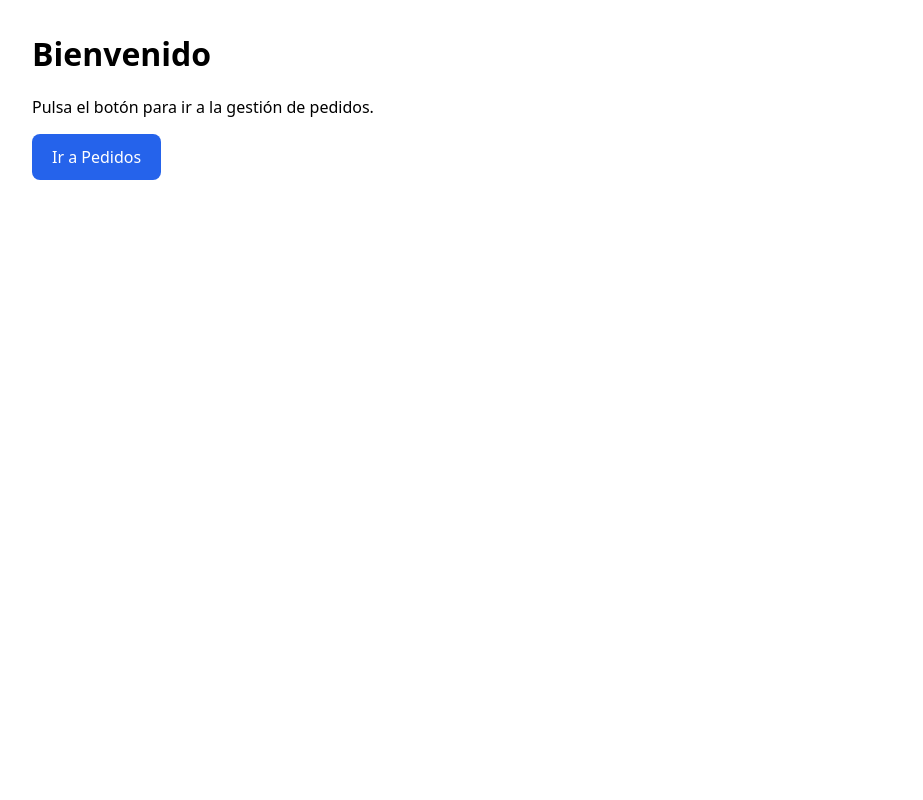
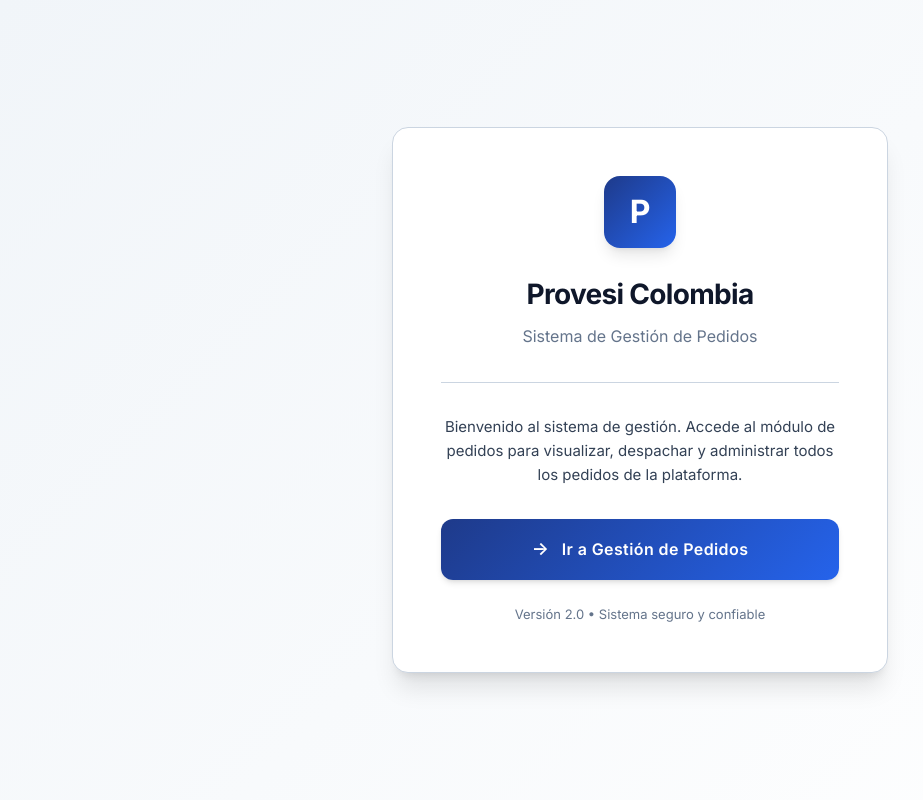
Before and after one commit to mr-torres-d-ojedas/Sprint2, a Django app: page / in a window 1280 px wide. Shown: the whole page, without its empty margins (0-923 px from the left). Run offline with Django 4.2, Linux system fonts and the light colour scheme.

Commit message:
PrincipalGUI

```diff
--- a/provesi/templates/provesi/principal.html
+++ b/provesi/templates/provesi/principal.html
@@ -2,17 +2,199 @@
 <html lang="es">
 <head>
   <meta charset="UTF-8" />
-  <title>Principal</title>
+  <title>Provesi - Inicio</title>
   <meta name="viewport" content="width=device-width, initial-scale=1" />
+  <link href="https://fonts.googleapis.com/css2?family=Inter:wght@400;500;600;700&display=swap" rel="stylesheet">
   <style>
-    body { font-family: system-ui, -apple-system, Segoe UI, Roboto, Helvetica, Arial, sans-serif; margin: 2rem; }
-    .btn { display:inline-block; padding:0.75rem 1.25rem; background:#2563eb; color:#fff; text-decoration:none; border-radius:8px; }
-    .btn:hover { background:#1d4ed8; }
+    * {
+      margin: 0;
+      padding: 0;
+      box-sizing: border-box;
+    }
+
+    :root {
+      --color-dark-blue: #1e3a8a;
+      --color-blue: #2563eb;
+      --color-black: #0f172a;
+      --color-gray-dark: #334155;
+      --color-gray: #64748b;
+      --color-gray-light: #cbd5e1;
+      --color-gray-bg: #f1f5f9;
+      --color-white: #ffffff;
+      --shadow-sm: 0 1px 2px 0 rgb(0 0 0 / 0.05);
+      --shadow-md: 0 4px 6px -1px rgb(0 0 0 / 0.1), 0 2px 4px -2px rgb(0 0 0 / 0.1);
+      --shadow-lg: 0 10px 15px -3px rgb(0 0 0 / 0.1), 0 4px 6px -4px rgb(0 0 0 / 0.1);
+      --shadow-xl: 0 20px 25px -5px rgb(0 0 0 / 0.1), 0 8px 10px -6px rgb(0 0 0 / 0.1);
+    }
+
+    body {
+      font-family: 'Inter', system-ui, -apple-system, 'Segoe UI', Roboto, sans-serif;
+      background: linear-gradient(135deg, var(--color-gray-bg) 0%, var(--color-white) 100%);
+      min-height: 100vh;
+      display: flex;
+      align-items: center;
+      justify-content: center;
+      color: var(--color-black);
+      line-height: 1.6;
+      -webkit-font-smoothing: antialiased;
+      -moz-osx-font-smoothing: grayscale;
+    }
+
+    .container {
+      width: 100%;
+      max-width: 560px;
+      padding: 32px;
+    }
+
+    .card {
+      background: var(--color-white);
+      border-radius: 16px;
+      padding: 48px;
+      box-shadow: var(--shadow-xl);
+      text-align: center;
+      border: 1px solid var(--color-gray-light);
+    }
+
+    .logo {
+      width: 72px;
+      height: 72px;
+      background: linear-gradient(135deg, var(--color-dark-blue) 0%, var(--color-blue) 100%);
+      border-radius: 16px;
+      margin: 0 auto 24px;
+      display: flex;
+      align-items: center;
+      justify-content: center;
+      font-size: 32px;
+      color: var(--color-white);
+      font-weight: 700;
+      box-shadow: var(--shadow-lg);
+    }
+
+    h1 {
+      font-size: 28px;
+      font-weight: 700;
+      color: var(--color-black);
+      margin-bottom: 8px;
+      letter-spacing: -0.025em;
+    }
+
+    .subtitle {
+      font-size: 16px;
+      color: var(--color-gray);
+      margin-bottom: 32px;
+      font-weight: 400;
+    }
+
+    .welcome-text {
+      font-size: 15px;
+      color: var(--color-gray-dark);
+      margin-bottom: 32px;
+      line-height: 1.6;
+    }
+
+    .btn {
+      display: inline-block;
+      width: 100%;
+      padding: 16px 24px;
+      background: linear-gradient(135deg, var(--color-dark-blue) 0%, var(--color-blue) 100%);
+      color: var(--color-white);
+      text-decoration: none;
+      border-radius: 12px;
+      font-weight: 600;
+      font-size: 16px;
+      transition: all 0.3s cubic-bezier(0.4, 0, 0.2, 1);
+      box-shadow: var(--shadow-md);
+      border: none;
+      cursor: pointer;
+      letter-spacing: 0.025em;
+    }
+
+    .btn:hover {
+      transform: translateY(-2px);
+      box-shadow: var(--shadow-lg);
+      background: linear-gradient(135deg, #1e40af 0%, #1d4ed8 100%);
+    }
+
+    .btn:active {
+      transform: translateY(0);
+      box-shadow: var(--shadow-md);
+    }
+
+    .btn-icon {
+      margin-right: 8px;
+      font-size: 18px;
+    }
+
+    .divider {
+      height: 1px;
+      background: var(--color-gray-light);
+      margin: 32px 0;
+    }
+
+    .footer-text {
+      font-size: 13px;
+      color: var(--color-gray);
+      margin-top: 24px;
+    }
+
+    @media (max-width: 640px) {
+      .container {
+        padding: 16px;
+      }
+
+      .card {
+        padding: 32px 24px;
+      }
+
+      h1 {
+        font-size: 24px;
+      }
+
+      .subtitle {
+        font-size: 14px;
+      }
+    }
+
+    /* Animación de entrada */
+    @keyframes fadeInUp {
+      from {
+        opacity: 0;
+        transform: translateY(20px);
+      }
+      to {
+        opacity: 1;
+        transform: translateY(0);
+      }
+    }
+
+    .card {
+      animation: fadeInUp 0.6s ease-out;
+    }
   </style>
 </head>
 <body>
-  <h1>Bienvenido</h1>
-  <p>Pulsa el botón para ir a la gestión de pedidos.</p>
-  <a class="btn" href="{% url 'lista_pedidos' %}">Ir a Pedidos</a>
+  <div class="container">
+    <div class="card">
+      <div class="logo">P</div>
+      <h1>Provesi Colombia</h1>
+      <p class="subtitle">Sistema de Gestión de Pedidos</p>
+
+      <div class="divider"></div>
+
+      <p class="welcome-text">
+        Bienvenido al sistema de gestión. Accede al módulo de pedidos para visualizar,
+        despachar y administrar todos los pedidos de la plataforma.
+      </p>
+
+      <a class="btn" href="{% url 'lista_pedidos' %}">
+        <span class="btn-icon">→</span>
+        Ir a Gestión de Pedidos
+      </a>
+
+      <p class="footer-text">
+        Versión 2.0 • Sistema seguro y confiable
+      </p>
+    </div>
+  </div>
 </body>
 </html>
```
